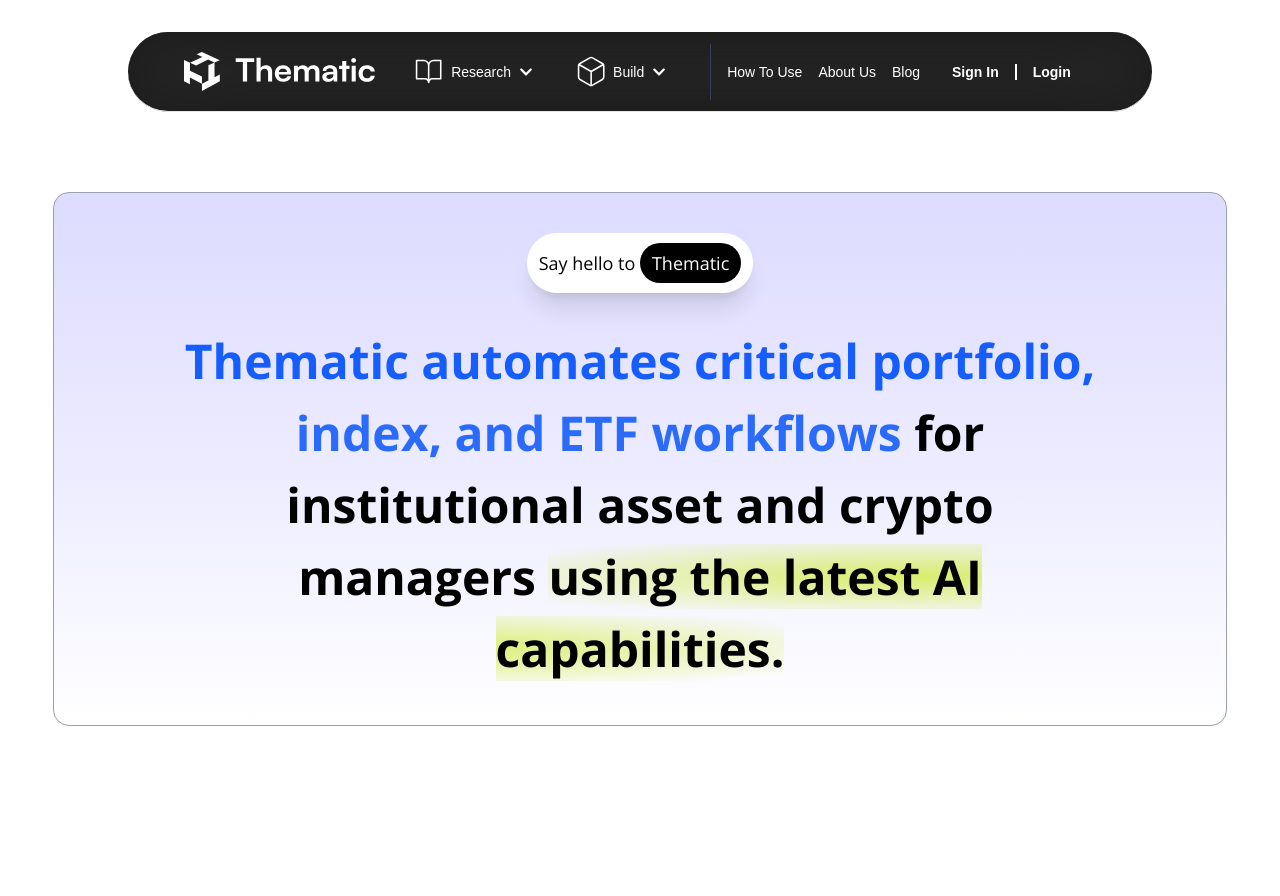
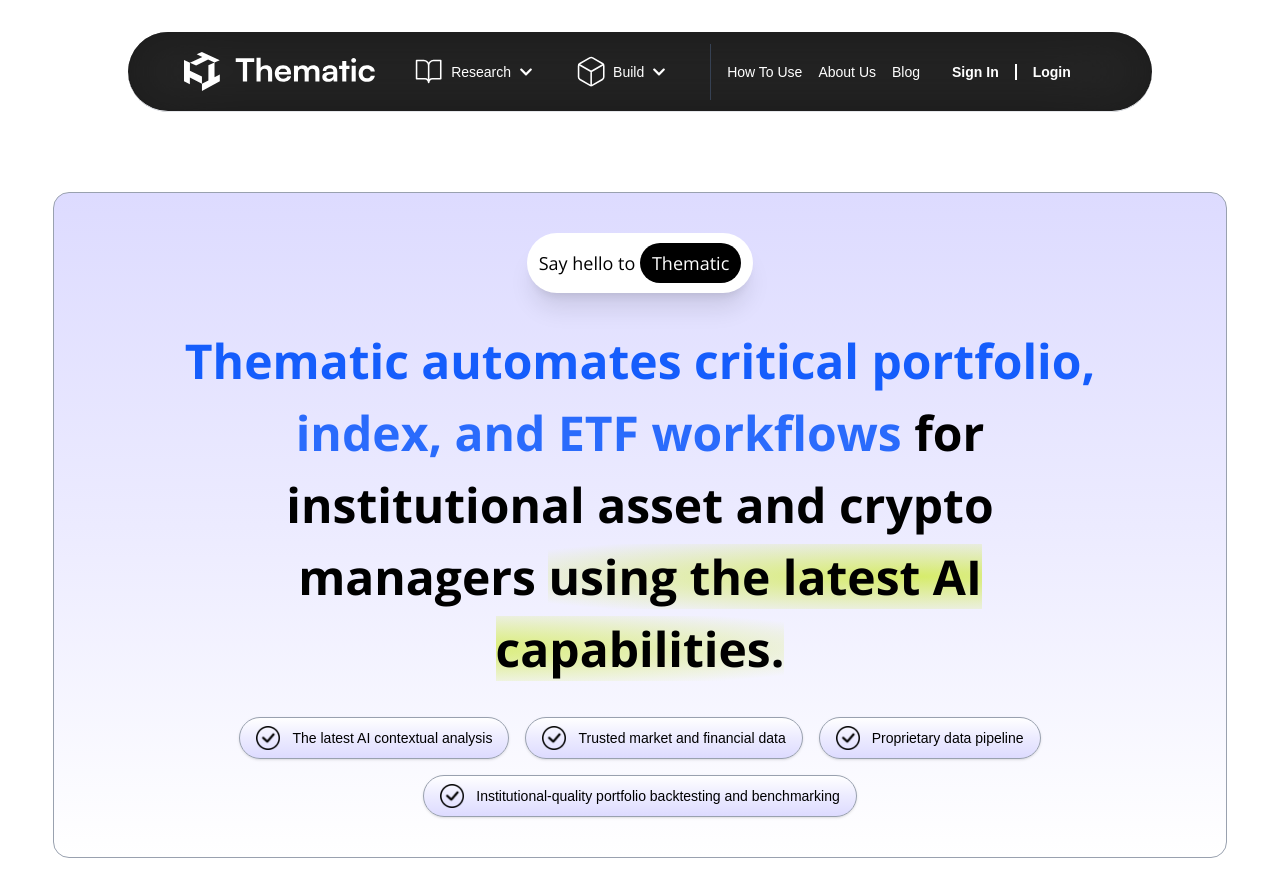
Before and after one commit to rakib00-dev/vpj-website-demo-, a React (Vite) app: page / in a window 1280 px wide. Shown: the top 896 px of the page. Before the commit the page ends 806 px from the top, so only its background shows below. Built offline with nearby package versions, Linux system fonts and the light colour scheme.

Commit message:
added the list

```diff
--- a/src/Components/Hero.jsx
+++ b/src/Components/Hero.jsx
@@ -29,9 +29,8 @@ const Hero = () => {
               using the latest AI capabilities.
             </span>
           </h1>
-          {/* <div className="">
           <ul className="flex mx-auto flex-wrap flex-col w-11/12 justify-center items-center md:flex-row gap-4">
-              <li className="flex justify-center items-center gap-3 w-fit  bg-gradient-to-t from-[#dddbff] via-[#ecebff] to-white py-2 px-4 border rounded-full border-gray-400 shadow">
+            <li className="flex justify-center text-sm md:text-md items-center gap-3 w-fit  bg-gradient-to-t from-[#dddbff] via-[#ecebff] to-white py-2 px-4 border rounded-full border-gray-400 shadow">
               <img
                 src="./images/hero/circle-done.png"
                 loading="lazy"
@@ -39,7 +38,7 @@ const Hero = () => {
               />{' '}
               The latest AI contextual analysis
             </li>
-              <li className="flex justify-center items-center gap-3 w-fit bg-gradient-to-t from-[#dddbff] via-[#ecebff] to-white py-2 px-4 border rounded-full border-gray-400 shadow">
+            <li className="flex justify-center text-sm md:text-md items-center gap-3 w-fit bg-gradient-to-t from-[#dddbff] via-[#ecebff] to-white py-2 px-4 border rounded-full border-gray-400 shadow">
               <img
                 src="./images/hero/circle-done.png"
                 loading="lazy"
@@ -47,7 +46,7 @@ const Hero = () => {
               />{' '}
               Trusted market and financial data
             </li>
-              <li className="flex justify-center items-center gap-3 w-fit bg-gradient-to-t from-[#dddbff] via-[#ecebff] to-white py-2 px-4 border rounded-full border-gray-400 shadow">
+            <li className="flex justify-center text-sm md:text-md items-center gap-3 w-fit bg-gradient-to-t from-[#dddbff] via-[#ecebff] to-white py-2 px-4 border rounded-full border-gray-400 shadow">
               <img
                 src="./images/hero/circle-done.png"
                 loading="lazy"
@@ -55,7 +54,7 @@ const Hero = () => {
               />{' '}
               Proprietary data pipeline
             </li>
-              <li className="flex justify-center items-center gap-3 w-fit bg-gradient-to-t from-[#dddbff] via-[#ecebff] to-white py-2 px-4 border rounded-full border-gray-400 shadow">
+            <li className="flex justify-center text-sm md:text-md items-center gap-3 w-fit bg-gradient-to-t from-[#dddbff] via-[#ecebff] to-white py-2 px-4 border rounded-full border-gray-400 shadow">
               <img
                 src="./images/hero/circle-done.png"
                 loading="lazy"
@@ -64,7 +63,6 @@ const Hero = () => {
               Institutional-quality portfolio backtesting and benchmarking{' '}
             </li>
           </ul>
-          </div> */}
         </div>
       </header>
     </>
```
Lines whose indentation alone changed are shown as unchanged.
